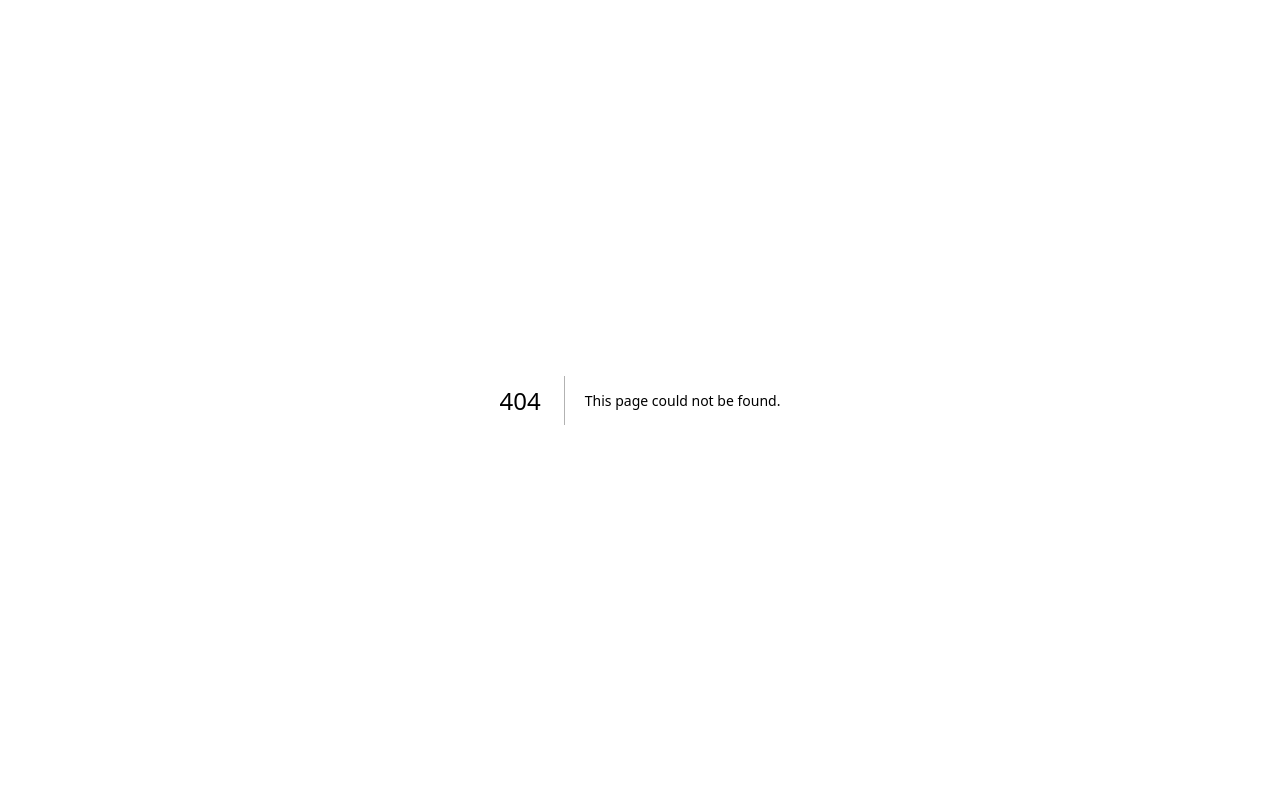
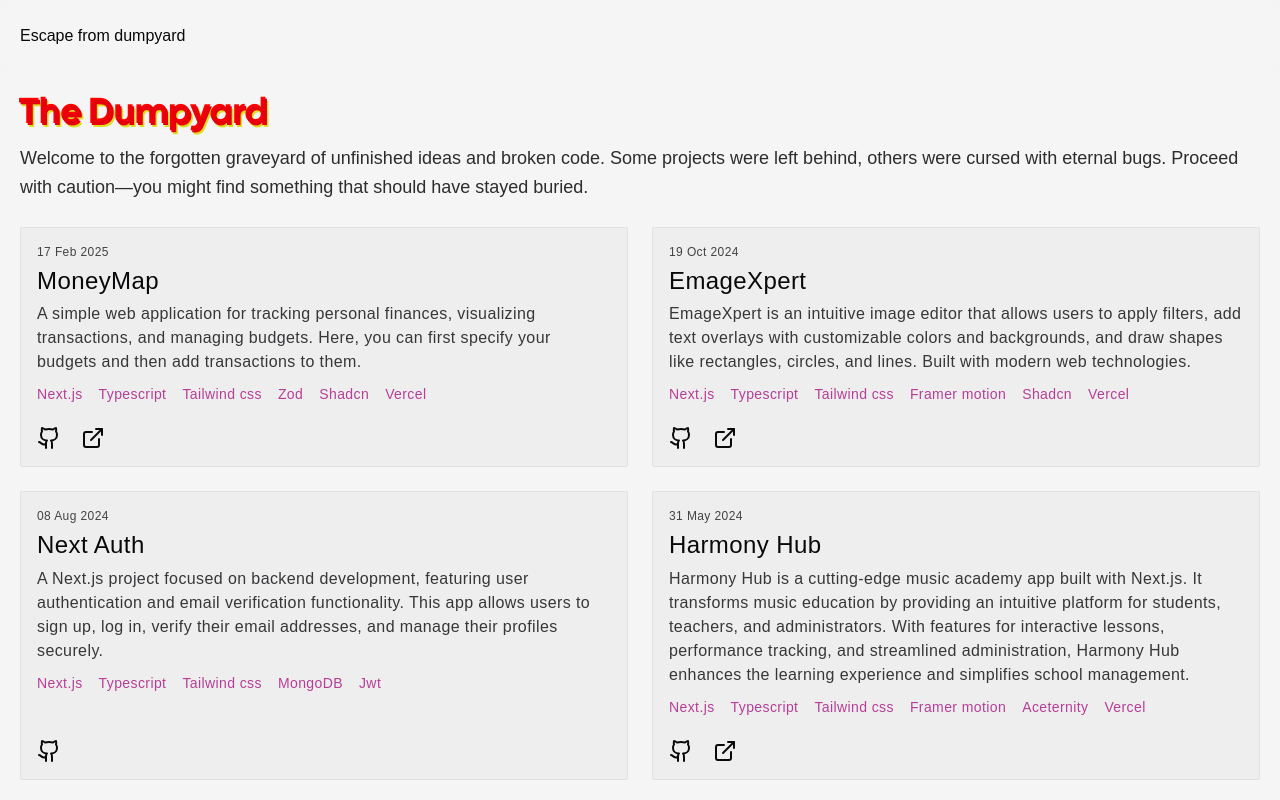
Before and after one commit to alok-x0s1/alokYadav, a Next.js app: page /projects/dumpyard in a window 1280 px wide. Before the commit this address had no page. Shown: the top 800 px of the page. Built offline with nearby package versions, Linux system fonts and the light colour scheme; a web font is replaced by a local one.

Commit message:
added dumpyard page for remaining projects

```diff
--- a/src/app/contact/page.tsx
+++ b/src/app/contact/page.tsx
@@ -30,7 +30,7 @@
 		<div className="bg-background flex flex-col min-h-screen">
 			<Navigation current="contact" />
 			<div className="container flex flex-1 h-full flex-col px-4 md:px-5 pt-24 gap-6">
-				<h2 className="text-heading text-start mt-2">
+				<h2 className="text-heading text-start">
 					Contact <span className="text-purple">Me</span>
 				</h2>
 				<div className="grid w-full grid-cols-1 gap-8 mx-auto sm:mt-0 sm:grid-cols-3 lg:gap-12">
--- /dev/null
+++ b/src/app/projects/dumpyard/page.tsx
@@ -0,0 +1,46 @@
+import { ProjectGrid } from "@/components/common/project-grid";
+import { abandonedProjects } from "@/constants";
+import { CornerDownLeft } from "lucide-react";
+import Link from "next/link";
+
+export default function ProjectsDumpyard() {
+	return (
+		<div className="bg-background">
+			<header>
+				<div
+					className={`inset-x-0 top-0 z-50 backdrop-blur-sm duration-200 bg-foreground/500`}
+				>
+					<div className="container flex items-center justify-start px-4 md:px-5 py-6">
+						<Link
+							href="/projects"
+							className="duration-500 text-foreground hover:text-foreground/80 flex gap-2 items-center border-none outline-none"
+						>
+							<span className="text-base hover:underline underline-offset-2">
+								Escape from dumpyard
+							</span>
+							<CornerDownLeft
+								size={18}
+								color="var(--color-purple)"
+							/>
+						</Link>
+					</div>
+				</div>
+			</header>
+			<div className="container flex items-start justify-start min-h-screen px-4 md:px-5 mx-auto pt-6">
+				<div className="flex flex-col items-start w-full">
+					<h1 className="text-4xl font-bold tracking-wide text-red-600 animate-glitch font-display">
+						The Dumpyard
+					</h1>
+					<p className="mt-2 text-lg text-foreground/85 leading-relaxed">
+						Welcome to the forgotten graveyard of unfinished ideas
+						and broken code. Some projects were left behind, others
+						were cursed with eternal bugs. Proceed with caution—you
+						might find something that should have stayed buried.
+					</p>
+
+					<ProjectGrid projects={abandonedProjects} />
+				</div>
+			</div>
+		</div>
+	);
+}
--- a/src/app/resume/page.tsx
+++ b/src/app/resume/page.tsx
@@ -10,7 +10,7 @@
 			<div className="flex items-start justify-center min-h-screen mx-auto pt-24">
 				<div className="flex flex-col w-full gap-20">
 					<section className="resume relative" id="resume">
-						{/* <h2 className="text-heading text-start mt-2">
+						{/* <h2 className="text-heading text-start">
 							My <span className="text-purple">Resume</span>
 						</h2> */}
 						<SvgScroll />
--- a/src/components/base/about.tsx
+++ b/src/components/base/about.tsx
@@ -12,7 +12,7 @@
 
 	return (
 		<section className="about" id="about">
-			<h2 className="text-heading text-start mt-2">
+			<h2 className="text-heading text-start">
 				About <span className="text-purple">Me</span>
 			</h2>
 			<div className="grid grid-cols-1 gap-4 md:grid-cols-6 md:auto-rows-[18rem] mt-6">
--- a/src/components/common/project-grid.tsx
+++ b/src/components/common/project-grid.tsx
@@ -27,6 +27,7 @@
 			whileTap="tap"
 			variants={cardVariants}
 		>
+			<div className="flex-1 flex flex-col gap-2.5">
 				<div className="text-xs text-foreground/75">
 					{date ? (
 						<time
@@ -48,6 +49,7 @@
 					{tags.map((tag) => (
 						<p key={tag.id}>{tag.name}</p>
 					))}
+				</div>
 			</div>
 
 			<div className="flex gap-5 justify-start items-center text-end mt-3">
--- a/src/components/sections/projects.tsx
+++ b/src/components/sections/projects.tsx
@@ -10,7 +10,7 @@
 	javascriptProjects,
 } from "@/constants";
 import ProjectList from "../common/project-list";
-import { LayoutGrid, TextAlignStart } from "lucide-react";
+import { CornerDownRight, LayoutGrid, TextAlignStart } from "lucide-react";
 import { cn } from "@/lib/utils";
 import { ProjectGrid } from "../common/project-grid";
 import { usePathname, useRouter, useSearchParams } from "next/navigation";
@@ -51,7 +51,7 @@
 			className="relative projects pb-20"
 			id="projects"
 		>
-			<div className="flex justify-between items-center mt-2">
+			<div className="flex justify-between items-center">
 				<h2 className="text-heading text-start">
 					Featured <span className="text-purple">Projects</span>
 				</h2>
@@ -168,6 +168,16 @@
 			)}
 			{mode === "grid" && <ProjectGrid projects={javascriptProjects} />}
 
+			<button
+				className="mt-3 text-lg cursor-pointer flex gap-2 items-center"
+				onClick={() => router.push("/projects/dumpyard")}
+			>
+				<CornerDownRight size={18} color="var(--color-purple)" />{" "}
+				<span className="text-base hover:underline underline-offset-2">
+					Enter dumpyard
+				</span>
+			</button>
+
 			{preview && (
 				<motion.img
 					className="fixed top-0 left-0 z-50 object-cover rounded-xs shadow-lg pointer-events-none w-100"
--- a/src/constants/index.ts
+++ b/src/constants/index.ts
@@ -721,6 +721,38 @@
 		githubLink: "https://github.com/alok-x0s1/money-map",
 		liveLink: "https://moneymap-alok.vercel.app",
 		date: "2025-02-17",
+		tags: [
+			{
+				id: 1,
+				name: "Next.js",
+				path: "/assets/logos/next-js.svg",
+			},
+			{
+				id: 2,
+				name: "Typescript",
+				path: "/assets/logos/typescript.svg",
+			},
+			{
+				id: 3,
+				name: "Tailwind css",
+				path: "/assets/logos/tailwind-css.svg",
+			},
+			{
+				id: 4,
+				name: "Zod",
+				path: "/assets/logos/zod.svg",
+			},
+			{
+				id: 5,
+				name: "Shadcn",
+				path: "/assets/logos/shadcn.svg",
+			},
+			{
+				id: 6,
+				name: "Vercel",
+				path: "/assets/logos/vercel.svg",
+			},
+		],
 	},
 	{
 		id: 2,
@@ -730,6 +762,38 @@
 		githubLink: "https://github.com/alok-x0s1/emageXpert",
 		liveLink: "https://emagexpert.vercel.app",
 		date: "2024-10-19",
+		tags: [
+			{
+				id: 1,
+				name: "Next.js",
+				path: "/assets/logos/next-js.svg",
+			},
+			{
+				id: 2,
+				name: "Typescript",
+				path: "/assets/logos/typescript.svg",
+			},
+			{
+				id: 3,
+				name: "Tailwind css",
+				path: "/assets/logos/tailwind-css.svg",
+			},
+			{
+				id: 4,
+				name: "Framer motion",
+				path: "/assets/logos/framer-motion.svg",
+			},
+			{
+				id: 5,
+				name: "Shadcn",
+				path: "/assets/logos/shadcn.svg",
+			},
+			{
+				id: 6,
+				name: "Vercel",
+				path: "/assets/logos/vercel.svg",
+			},
+		],
 	},
 	{
 		id: 3,
@@ -738,6 +802,33 @@
 			"A Next.js project focused on backend development, featuring user authentication and email verification functionality. This app allows users to sign up, log in, verify their email addresses, and manage their profiles securely.",
 		githubLink: "https://github.com/alok-x0s1/next-auth",
 		date: "2024-08-08",
+		tags: [
+			{
+				id: 1,
+				name: "Next.js",
+				path: "/assets/logos/next-js.svg",
+			},
+			{
+				id: 2,
+				name: "Typescript",
+				path: "/assets/logos/typescript.svg",
+			},
+			{
+				id: 3,
+				name: "Tailwind css",
+				path: "/assets/logos/tailwind-css.svg",
+			},
+			{
+				id: 4,
+				name: "MongoDB",
+				path: "/assets/logos/mongodb.svg",
+			},
+			{
+				id: 5,
+				name: "Jwt",
+				path: "/assets/logos/jwt.svg",
+			},
+		],
 	},
 	{
 		id: 4,
@@ -747,6 +838,38 @@
 		githubLink: "https://github.com/alok-x0s1/harmony-hub",
 		liveLink: "https://harmony-hub-alok.vercel.app",
 		date: "2024-05-31",
+		tags: [
+			{
+				id: 1,
+				name: "Next.js",
+				path: "/assets/logos/next-js.svg",
+			},
+			{
+				id: 2,
+				name: "Typescript",
+				path: "/assets/logos/typescript.svg",
+			},
+			{
+				id: 3,
+				name: "Tailwind css",
+				path: "/assets/logos/tailwind-css.svg",
+			},
+			{
+				id: 4,
+				name: "Framer motion",
+				path: "/assets/logos/framer-motion.svg",
+			},
+			{
+				id: 5,
+				name: "Aceternity",
+				path: "/assets/logos/aceternity.svg",
+			},
+			{
+				id: 6,
+				name: "Vercel",
+				path: "/assets/logos/vercel.svg",
+			},
+		],
 	},
 	{
 		id: 5,
@@ -755,6 +878,38 @@
 			"A real-time chatting application built using WebSocket. This project is divided into two main sections: the frontend and the backend. The frontend provides a user-friendly interface for creating chat rooms and sending messages, while the backend handles the real-time communication between multiple users.",
 		githubLink: "https://github.com/alok-x0s1/learning-ws",
 		date: "2024-10-08",
+		tags: [
+			{
+				id: 1,
+				name: "Vite",
+				path: "/assets/logos/vite-js.svg",
+			},
+			{
+				id: 2,
+				name: "Typescript",
+				path: "/assets/logos/typescript.svg",
+			},
+			{
+				id: 3,
+				name: "Tailwind css",
+				path: "/assets/logos/tailwind-css.svg",
+			},
+			{
+				id: 4,
+				name: "Express.js",
+				path: "/assets/logos/express-js.svg",
+			},
+			{
+				id: 5,
+				name: "MongoDB",
+				path: "/assets/logos/mongodb.svg",
+			},
+			{
+				id: 6,
+				name: "Socket.io",
+				path: "/assets/logos/socket-io.svg",
+			},
+		],
 	},
 	{
 		id: 6,
@@ -763,6 +918,48 @@
 			"A full-featured To-Do app built with Node.js, Express, MongoDB, React, and Tailwind CSS. Includes task creation, updates, deletions, completion marking, and user authentication.",
 		githubLink: "https://github.com/alok-x0s1/todo-fy",
 		date: "2024-07-02",
+		tags: [
+			{
+				id: 1,
+				name: "Vite",
+				path: "/assets/logos/vite-js.svg",
+			},
+			{
+				id: 2,
+				name: "Javascript",
+				path: "/assets/logos/javascript.svg",
+			},
+			{
+				id: 3,
+				name: "Tailwind css",
+				path: "/assets/logos/tailwind-css.svg",
+			},
+			{
+				id: 4,
+				name: "React router",
+				path: "/assets/logos/react-router.svg",
+			},
+			{
+				id: 5,
+				name: "React redux",
+				path: "/assets/logos/react-redux.svg",
+			},
+			{
+				id: 6,
+				name: "Express.js",
+				path: "/assets/logos/express-js.svg",
+			},
+			{
+				id: 7,
+				name: "MongoDB",
+				path: "/assets/logos/mongodb.svg",
+			},
+			{
+				id: 8,
+				name: "Dot env",
+				path: "/assets/logos/dot-env.svg",
+			},
+		],
 	},
 	{
 		id: 7,
@@ -771,6 +968,43 @@
 			"A simple yet powerful backend for a task management system, built using Express, Prisma, PostgreSQL, and TypeScript. This project allows users to manage projects, assign tasks, and track progress, while ensuring proper role-based access control.",
 		githubLink: "https://github.com/alok-x0s1/learning-prisma",
 		date: "2024-10-12",
+		tags: [
+			{
+				id: 1,
+				name: "Node.js",
+				path: "/assets/logos/node-js.svg",
+			},
+			{
+				id: 2,
+				name: "Express.js",
+				path: "/assets/logos/express-js.svg",
+			},
+			{
+				id: 3,
+				name: "PostgreSql",
+				path: "/assets/logos/postgresql.svg",
+			},
+			{
+				id: 4,
+				name: "Prisma",
+				path: "/assets/logos/prisma.svg",
+			},
+			{
+				id: 5,
+				name: "Zod",
+				path: "/assets/logos/zod.svg",
+			},
+			{
+				id: 6,
+				name: "Jwt",
+				path: "/assets/logos/jwt.svg",
+			},
+			{
+				id: 7,
+				name: "Dot env",
+				path: "/assets/logos/dot-env.svg",
+			},
+		],
 	},
 	{
 		id: 8,
@@ -780,6 +1014,28 @@
 		githubLink: "https://github.com/alok-x0s1/currency-convertor",
 		liveLink: "https://currency-convertor-alok.vercel.app",
 		date: "2024-05-11",
+		tags: [
+			{
+				id: 1,
+				name: "Vite",
+				path: "/assets/logos/vite-js.svg",
+			},
+			{
+				id: 2,
+				name: "Javascript",
+				path: "/assets/logos/javascript.svg",
+			},
+			{
+				id: 3,
+				name: "Tailwind css",
+				path: "/assets/logos/tailwind-css.svg",
+			},
+			{
+				id: 4,
+				name: "Vercel",
+				path: "/assets/logos/vercel.svg",
+			},
+		],
 	},
 	{
 		id: 9,
@@ -789,6 +1045,33 @@
 		githubLink: "https://github.com/alok-x0s1/smart-dine-menu",
 		liveLink: "https://smartdinemenu.vercel.app",
 		date: "2025-02-22",
+		tags: [
+			{
+				id: 1,
+				name: "Vite",
+				path: "/assets/logos/vite-js.svg",
+			},
+			{
+				id: 2,
+				name: "Typescript",
+				path: "/assets/logos/typescript.svg",
+			},
+			{
+				id: 3,
+				name: "Tailwind css",
+				path: "/assets/logos/tailwind-css.svg",
+			},
+			{
+				id: 4,
+				name: "React router",
+				path: "/assets/logos/react-router.svg",
+			},
+			{
+				id: 5,
+				name: "Vercel",
+				path: "/assets/logos/vercel.svg",
+			},
+		],
 	},
 ];
 
```
Also changed, not shown: 1 other file (tests, documents, lock files or other folders). Lines whose indentation alone changed are shown as unchanged.
